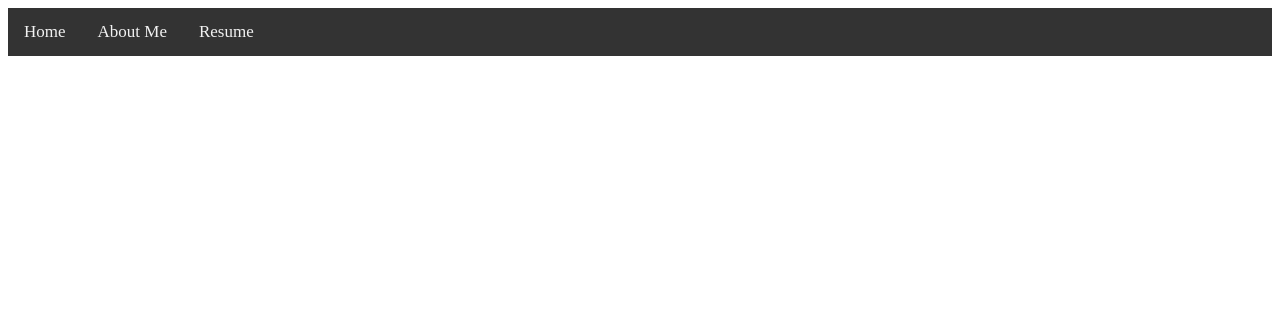
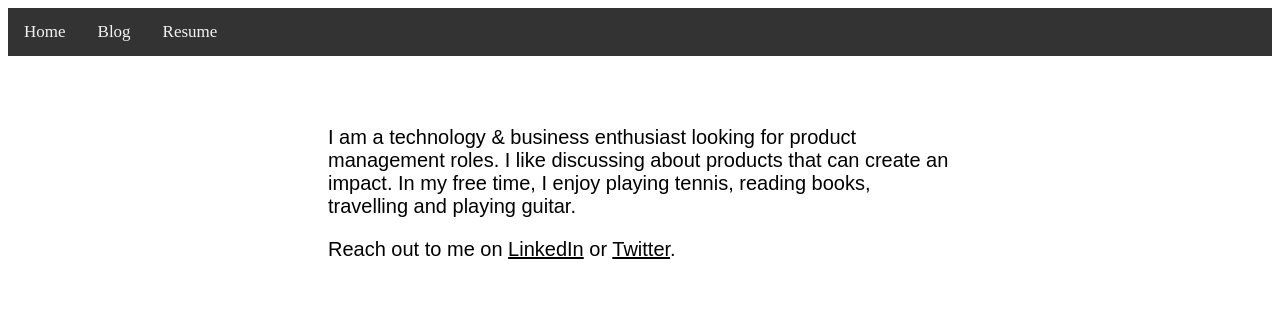
Before and after one commit to ishir08/ishir08.github.io, a plain HTML site: page index.html in a window 1280 px wide. Drawn offline with Linux system fonts and the light colour scheme.

Commit message:
moved about.html content to index.html

```diff
--- a/index.html
+++ b/index.html
@@ -5,8 +5,6 @@
   background-color: #333;
   overflow: hidden;
 }
-
-
 
 .topnav a{
   float: left;
@@ -27,17 +25,39 @@
   background-color: #4CAF50;
   color: white;
 }
+
+.content {
+  padding-top: 50px;
+  padding-right: 320px;
+  padding-bottom: 50px;
+  padding-left: 320px;
+  font-size: 20px;
+  font-family: Arial, Helvetica, sans-serif;
+}
+
+.content a{
+  color: black;
+  text-decoration: underline;
+}
+
+.content a:hover{
+  color: blue;
+  text-decoration: underline;
+}
+
+.content a:
 </style>
-
 <html>
-<head>
-<title>ishirchatnani.com</title>
-</head>
+<head></head>
 <body>
   <div class="topnav">
-  <a href="C:\Users\HP\Documents\homepage.html">Home</a>
-  <a href="C:\Users\HP\Documents\about.html">About Me</a>
+  <a href="https://ishir08.github.io/">Home</a>
+  <a href=#blog>Blog</a>
   <a href=#resume>Resume</a>
+  </div>
+  <div class="content">
+  <p>I am a technology & business enthusiast looking for product management roles. I like discussing about products that can create an impact. In my free time, I enjoy playing tennis, reading books, travelling and playing guitar.</p>
+  <p>Reach out to me on <a href="https://www.linkedin.com/in/ishir-chatnani/" target="_blank">LinkedIn</a> or <a href="C:\Users\HP\Documents\about.html" target="_blank">Twitter</a>.
   </div>
 </body>
 </html>
```
